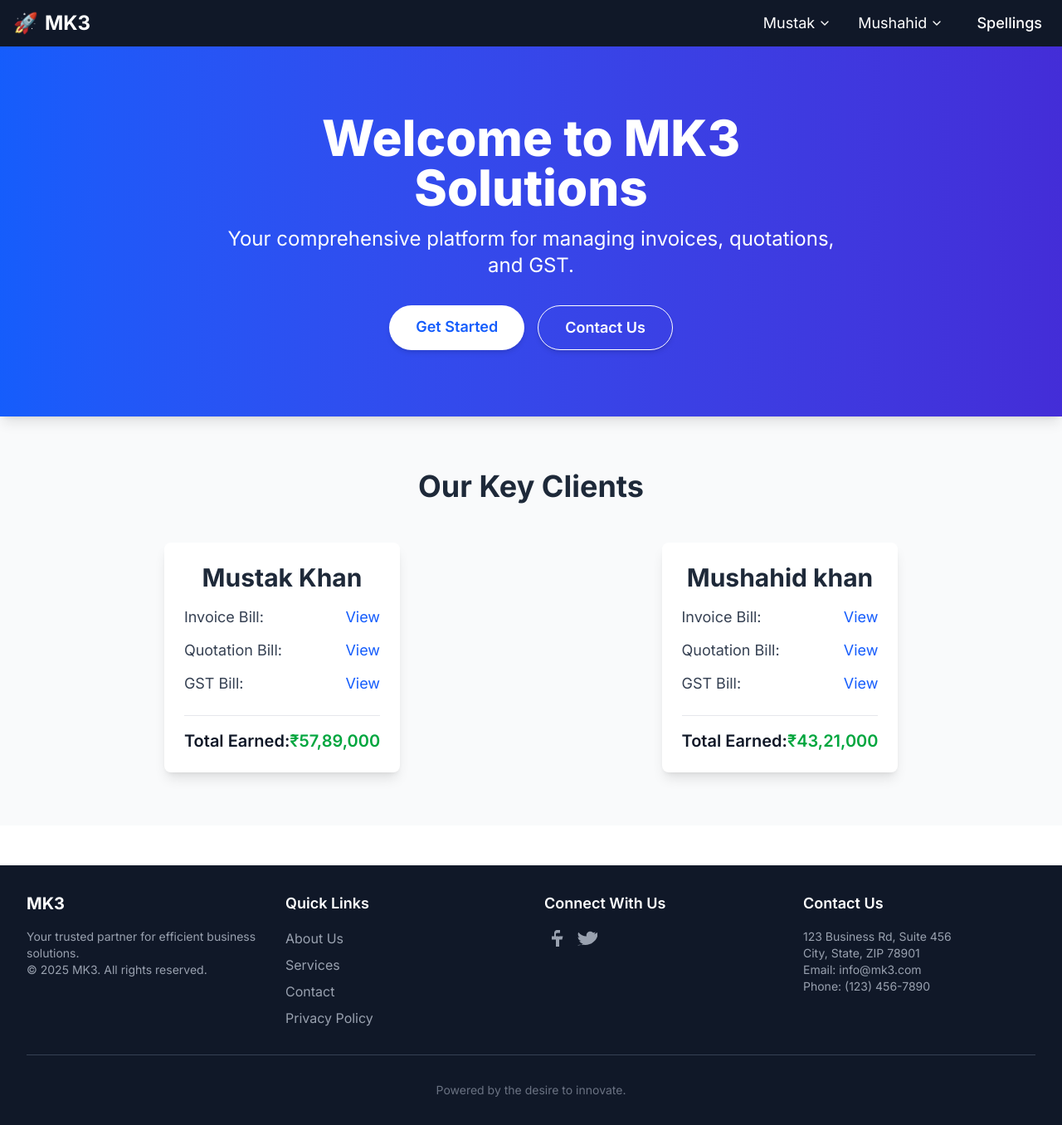
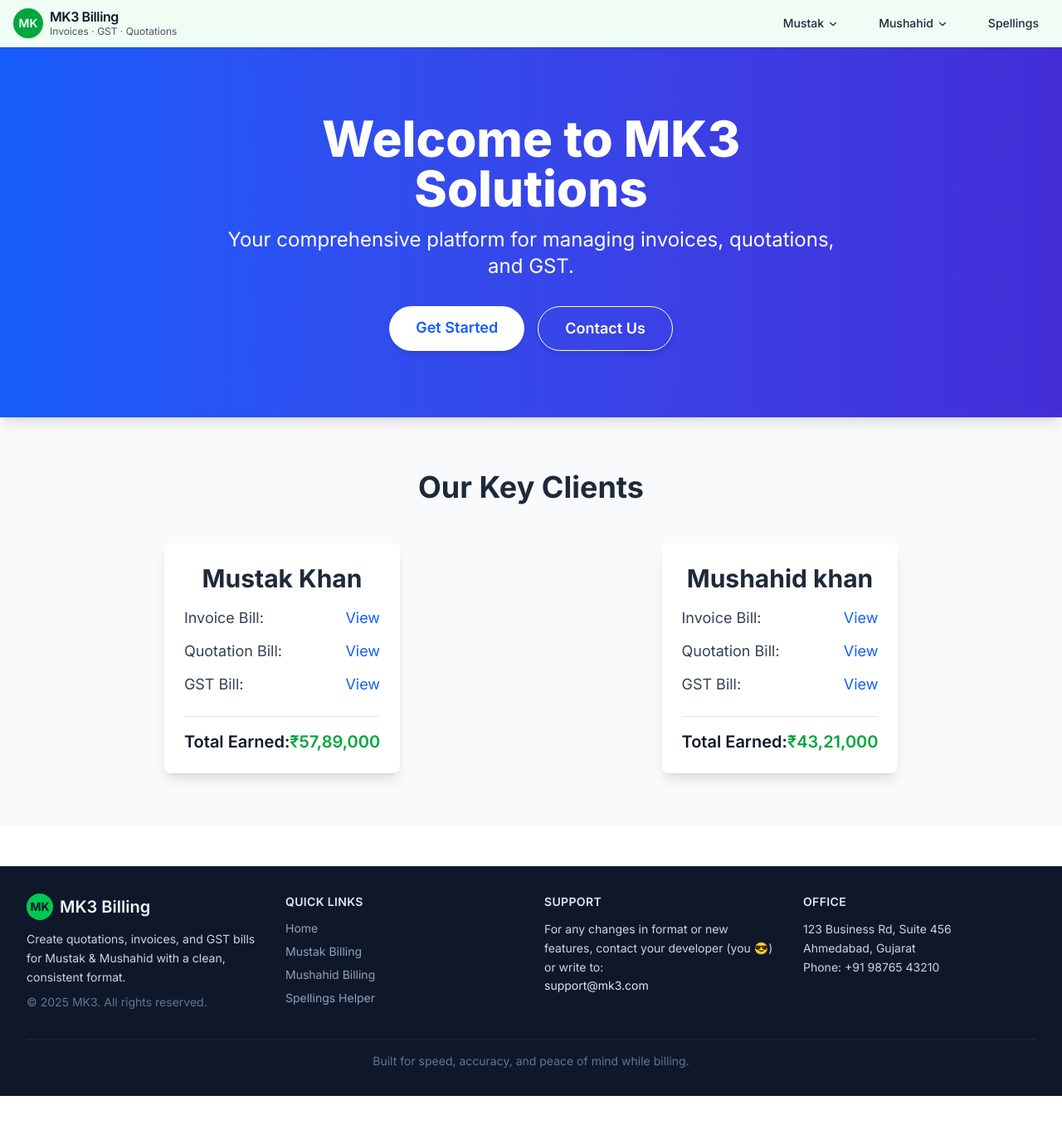
Before and after one commit to Mdk7866-gif/mk3, a Next.js app: page / in a window 1280 px wide. Shown: the whole page at 83% size. After the commit the page ends 1321 px from the top, so only its background shows below. Built offline with nearby package versions, Linux system fonts and the light colour scheme.

Commit message:
now w ehave decent navbar and devcent footer

```diff
--- a/src/components/Footer.tsx
+++ b/src/components/Footer.tsx
@@ -4,86 +4,102 @@ import React from 'react';
 
 const Footer = () => {
   return (
-    <footer className="bg-gray-900 text-white py-8 mt-12">
-      <div className="max-w-7xl mx-auto px-4 sm:px-6 lg:px-8">
+    <footer className="mt-12 bg-slate-900 text-slate-100 border-t border-slate-800">
+      <div className="max-w-7xl mx-auto px-4 sm:px-6 lg:px-8 py-8">
         <div className="grid grid-cols-1 md:grid-cols-3 lg:grid-cols-4 gap-8">
-          {/* Company Info */}
-          <div className="col-span-1 md:col-span-1">
-            <h3 className="text-xl font-bold mb-4">MK3</h3>
-            <p className="text-gray-400 text-sm">
-              Your trusted partner for efficient business solutions.
+          {/* Brand / Info */}
+          <div>
+            <h3 className="text-xl font-semibold mb-3 flex items-center gap-2">
+              <span className="inline-flex h-8 w-8 items-center justify-center rounded-full bg-green-500 text-slate-900 text-sm font-bold">
+                MK
+              </span>
+              <span>MK3 Billing</span>
+            </h3>
+            <p className="text-sm text-slate-300 leading-relaxed">
+              Create quotations, invoices, and GST bills for Mustak &amp; Mushahid
+              with a clean, consistent format.
               <br />
-              © {new Date().getFullYear()} MK3. All rights reserved.
+              <span className="mt-2 block text-slate-500">
+                © {new Date().getFullYear()} MK3. All rights reserved.
+              </span>
             </p>
           </div>
 
           {/* Quick Links */}
           <div>
-            <h4 className="text-lg font-semibold mb-4">Quick Links</h4>
-            <ul className="space-y-2">
+            <h4 className="text-sm font-semibold tracking-wide mb-3 uppercase text-slate-200">
+              Quick Links
+            </h4>
+            <ul className="space-y-2 text-sm">
               <li>
-                <Link href="/about" className="text-gray-400 hover:text-white transition-colors duration-200">
-                  About Us
+                <Link
+                  href="/"
+                  className="text-slate-400 hover:text-green-400 transition-colors"
+                >
+                  Home
                 </Link>
               </li>
               <li>
-                <Link href="/services" className="text-gray-400 hover:text-white transition-colors duration-200">
-                  Services
+                <Link
+                  href="/mustak"
+                  className="text-slate-400 hover:text-green-400 transition-colors"
+                >
+                  Mustak Billing
                 </Link>
               </li>
               <li>
-                <Link href="/contact" className="text-gray-400 hover:text-white transition-colors duration-200">
-                  Contact
+                <Link
+                  href="/mushahid"
+                  className="text-slate-400 hover:text-green-400 transition-colors"
+                >
+                  Mushahid Billing
                 </Link>
               </li>
               <li>
-                <Link href="/privacy" className="text-gray-400 hover:text-white transition-colors duration-200">
-                  Privacy Policy
+                <Link
+                  href="/spellings"
+                  className="text-slate-400 hover:text-green-400 transition-colors"
+                >
+                  Spellings Helper
                 </Link>
               </li>
             </ul>
           </div>
 
-          {/* Social Media (Dummy) */}
+          {/* Support */}
           <div>
-            <h4 className="text-lg font-semibold mb-4">Connect With Us</h4>
-            <div className="flex space-x-4">
-              <a href="https://facebook.com/mk3" target="_blank" rel="noopener noreferrer" className="text-gray-400 hover:text-white transition-colors duration-200">
-                {/* Dummy Facebook Icon */}
-                <svg className="w-6 h-6" fill="currentColor" viewBox="0 0 24 24">
-                  <path d="M14 13.5h2.5l1-4H14v-2c0-1.03 0-2 2-2h3V2h-3c-3.18 0-4 2.15-4 4v3.5H9v4h5V22h4v-8.5h3.5l1-4H18V10h-4v3.5z"/>
-                </svg>
-              </a>
-              <a href="https://twitter.com/mk3" target="_blank" rel="noopener noreferrer" className="text-gray-400 hover:text-white transition-colors duration-200">
-                {/* Dummy Twitter Icon */}
-                <svg className="w-6 h-6" fill="currentColor" viewBox="0 0 24 24">
-                  <path d="M22.46 6c-.84.37-1.75.62-2.69.73.96-.58 1.7-1.5 2.04-2.58-.9.54-1.9.94-2.96 1.18-.85-.91-2.06-1.48-3.39-1.48-2.58 0-4.68 2.1-4.68 4.68 0 .37.04.73.11 1.07-3.89-.19-7.33-2.06-9.64-4.88-.4.69-.63 1.49-.63 2.34 0 1.62.82 3.05 2.06 3.89-.76-.02-1.48-.23-2.11-.58v.06c0 2.27 1.62 4.16 3.76 4.6-.39.11-.8.17-1.22.17-.3 0-.58-.03-.86-.08.6 1.87 2.34 3.23 4.4 3.27-1.6 1.25-3.62 2-5.83 2-.38 0-.75-.02-1.12-.07C4.07 19.34 6.7 20 9.4 20c10.08 0 15.6-8.35 15.6-15.6V4.46c-.02-.12-.04-.24-.06-.36.6-.44 1.12-.96 1.54-1.56z"/>
-                </svg>
-              </a>
-              {/* Add more social icons as needed */}
-            </div>
+            <h4 className="text-sm font-semibold tracking-wide mb-3 uppercase text-slate-200">
+              Support
+            </h4>
+            <p className="text-sm text-slate-300 leading-relaxed">
+              For any changes in format or new features,
+              contact your developer (you 😎) or
+              write to:
+              <br />
+              <span className="text-slate-200">
+                support@mk3.com
+              </span>
+            </p>
           </div>
 
-          {/* Contact Info (Dummy) */}
-          <div className="col-span-1">
-            <h4 className="text-lg font-semibold mb-4">Contact Us</h4>
-            <p className="text-gray-400 text-sm">
+          {/* Dummy Contact */}
+          <div>
+            <h4 className="text-sm font-semibold tracking-wide mb-3 uppercase text-slate-200">
+              Office
+            </h4>
+            <p className="text-sm text-slate-300 leading-relaxed">
               123 Business Rd, Suite 456
               <br />
-              City, State, ZIP 78901
+              Ahmedabad, Gujarat
               <br />
-              Email: info@mk3.com
-              <br />
-              Phone: (123) 456-7890
+              Phone: +91 98765 43210
             </p>
           </div>
         </div>
 
-        {/* Bottom copyright line - visible on all screens, centered */}
-        <div className="border-t border-gray-700 mt-8 pt-8 text-center text-gray-500 text-sm">
-          <p>
-            Powered by the desire to innovate.
-          </p>
+        {/* Bottom Line */}
+        <div className="mt-8 pt-4 border-t border-slate-800 text-center text-xs sm:text-sm text-slate-500">
+          <p>Built for speed, accuracy, and peace of mind while billing.</p>
         </div>
       </div>
     </footer>
--- a/src/components/Navbar.tsx
+++ b/src/components/Navbar.tsx
@@ -1,3 +1,4 @@
+// src/components/Navbar.tsx
 'use client';
 
 import Link from 'next/link';
@@ -28,43 +29,75 @@ const Navbar = () => {
   ];
 
   return (
-    <nav className="bg-gray-900 text-white shadow-md">
-      <div className="max-w-7xl mx-auto px-4 py-3 flex justify-between items-center">
-        {/* Logo */}
-        <Link href="/" className="text-2xl font-bold flex items-center space-x-2">
-          <span>🚀</span>
-          <span>MK3</span>
+    <nav className="sticky top-0 z-40 bg-green-50 border-b border-green-100 shadow-sm">
+      <div className="max-w-7xl mx-auto px-4 py-2.5 flex items-center justify-between gap-4">
+        {/* Logo / Brand */}
+        <Link href="/" className="flex items-center gap-2">
+          <div className="flex h-9 w-9 items-center justify-center rounded-full bg-green-600 text-white text-sm font-semibold shadow-sm">
+            MK
+          </div>
+          <div className="flex flex-col leading-tight">
+            <span className="font-semibold text-gray-900 tracking-tight">
+              MK3 Billing
+            </span>
+            <span className="text-xs text-gray-600 hidden sm:inline">
+              Invoices · GST · Quotations
+            </span>
+          </div>
         </Link>
 
-        {/* Hamburger */}
+        {/* Hamburger (mobile) */}
         <button
           onClick={() => setIsMobileMenuOpen(!isMobileMenuOpen)}
-          className="md:hidden p-2 rounded focus:outline-none focus:ring-2 focus:ring-gray-500"
+          className="md:hidden inline-flex items-center justify-center rounded-md border border-green-200 bg-white/90 p-2 text-gray-700 shadow-sm hover:bg-white focus:outline-none focus:ring-2 focus:ring-green-500"
         >
           {isMobileMenuOpen ? (
-            <svg className="w-6 h-6" fill="none" stroke="currentColor" viewBox="0 0 24 24">
-              <path strokeLinecap="round" strokeLinejoin="round" strokeWidth={2} d="M6 18L18 6M6 6l12 12" />
+            <svg
+              className="w-5 h-5"
+              fill="none"
+              stroke="currentColor"
+              viewBox="0 0 24 24"
+            >
+              <path
+                strokeLinecap="round"
+                strokeLinejoin="round"
+                strokeWidth={2}
+                d="M6 18L18 6M6 6l12 12"
+              />
             </svg>
           ) : (
-            <svg className="w-6 h-6" fill="none" stroke="currentColor" viewBox="0 0 24 24">
-              <path strokeLinecap="round" strokeLinejoin="round" strokeWidth={2} d="M4 6h16M4 12h16M4 18h16" />
+            <svg
+              className="w-5 h-5"
+              fill="none"
+              stroke="currentColor"
+              viewBox="0 0 24 24"
+            >
+              <path
+                strokeLinecap="round"
+                strokeLinejoin="round"
+                strokeWidth={2}
+                d="M4 7h16M4 12h16M4 17h16"
+              />
             </svg>
           )}
         </button>
 
         {/* Desktop Menu */}
-        <ul className="hidden md:flex space-x-8 text-lg items-center">
+        <ul className="hidden md:flex items-center gap-6 text-sm font-medium text-gray-800">
           {navItems.map((item) => (
             <li key={item.name} className="relative group">
-              <button className="flex items-center gap-1 hover:text-gray-300">
-                {item.name} <ChevronDown size={16} />
+              <button className="flex items-center gap-1 rounded-full px-3 py-1.5 hover:bg-green-100 hover:text-green-800 transition-colors">
+                <span>{item.name}</span>
+                <ChevronDown size={14} className="mt-0.5" />
               </button>
-              <div className="absolute left-0 mt-2 w-44 bg-gray-800 rounded-md opacity-0 group-hover:opacity-100 transform scale-95 group-hover:scale-100 transition-all duration-150">
+
+              {/* Dropdown */}
+              <div className="pointer-events-none absolute left-0 mt-2 w-44 rounded-lg border border-gray-200 bg-white shadow-lg opacity-0 scale-95 group-hover:opacity-100 group-hover:scale-100 group-hover:pointer-events-auto transition duration-150 origin-top">
                 {item.dropdown.map((d) => (
                   <Link
                     key={d.label}
                     href={d.href}
-                    className="block px-4 py-2 text-sm hover:bg-gray-700 rounded-md"
+                    className="block px-3 py-2 text-sm text-gray-700 hover:bg-green-50 hover:text-green-700 rounded-md"
                   >
                     {d.label}
                   </Link>
@@ -73,11 +106,11 @@ const Navbar = () => {
             </li>
           ))}
 
-          {/* Spellings link (no dropdown) */}
+          {/* Spellings link */}
           <li>
             <Link
               href="/spellings"
-              className="hover:text-gray-300 px-2 py-1 text-lg font-medium"
+              className="rounded-full px-3 py-1.5 text-sm hover:bg-green-100 hover:text-green-800 transition-colors"
             >
               Spellings
             </Link>
@@ -87,14 +120,16 @@ const Navbar = () => {
 
       {/* Mobile Menu */}
       {isMobileMenuOpen && (
-        <div className="md:hidden bg-gray-800 border-t border-gray-700 animate-slideDown">
+        <div className="md:hidden border-t border-green-100 bg-green-50 shadow-inner">
           {navItems.map((item) => (
-            <div key={item.name} className="border-b border-gray-700">
+            <div key={item.name} className="border-b border-green-100">
               <button
                 onClick={() =>
-                  setActiveDropdown(activeDropdown === item.name ? null : item.name)
+                  setActiveDropdown(
+                    activeDropdown === item.name ? null : item.name,
+                  )
                 }
-                className="w-full flex justify-between items-center px-4 py-3 text-left text-lg font-medium"
+                className="w-full flex justify-between items-center px-4 py-3 text-left text-sm font-semibold text-gray-800"
               >
                 {item.name}
                 <ChevronDown
@@ -105,12 +140,12 @@ const Navbar = () => {
                 />
               </button>
               {activeDropdown === item.name && (
-                <div className="bg-gray-700">
+                <div className="bg-white">
                   {item.dropdown.map((d) => (
                     <Link
                       key={d.label}
                       href={d.href}
-                      className="block px-6 py-2 text-gray-200 hover:bg-gray-600"
+                      className="block px-6 py-2 text-sm text-gray-700 hover:bg-green-50"
                       onClick={() => setIsMobileMenuOpen(false)}
                     >
                       {d.label}
@@ -121,11 +156,10 @@ const Navbar = () => {
             </div>
           ))}
 
-          {/* Spellings link for mobile */}
-          <div className="border-b border-gray-700">
+          <div className="border-b border-green-100">
             <Link
               href="/spellings"
-              className="block px-4 py-3 text-lg font-medium hover:bg-gray-700"
+              className="block px-4 py-3 text-sm font-semibold text-gray-800 hover:bg-green-100"
               onClick={() => setIsMobileMenuOpen(false)}
             >
               Spellings
```
